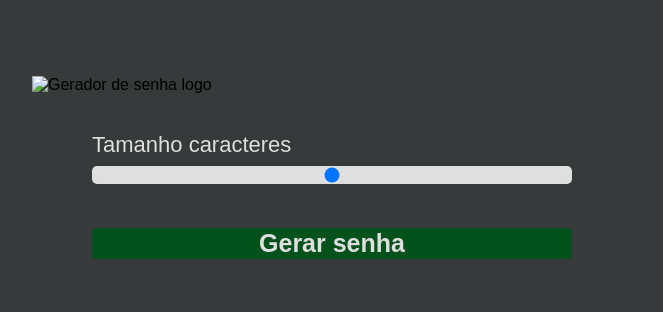
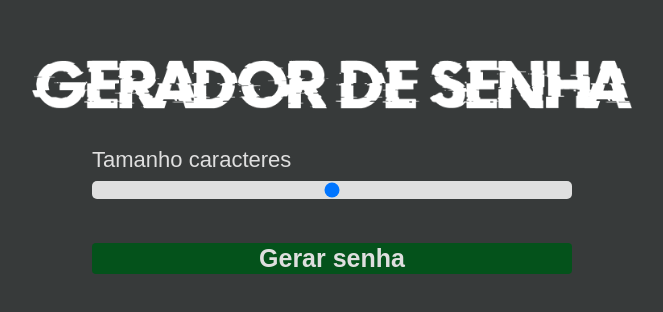
Before and after one commit to Cabraless/Cabraless, a plain HTML site: page index.html in a window 1280 px wide. Shown: the part 226-538 px from the top of the page, without its empty margins (308-971 px from the left). Drawn offline with Linux system fonts and the light colour scheme; the site is published under a folder, as on GitHub Pages, so addresses that start at the root find nothing.

Commit message:
Update index.html

```diff
--- a/index.html
+++ b/index.html
@@ -11,7 +11,7 @@
   </head>
 
   <body>
-    <img class="logo" src="/logo.png" alt="Gerador de senha logo" />
+    <img class="logo" src="logo.png" alt="Gerador de senha logo" />
 
     <main class="container-input">
       <span>Tamanho <span id="valor"></span>caracteres</span>
```
